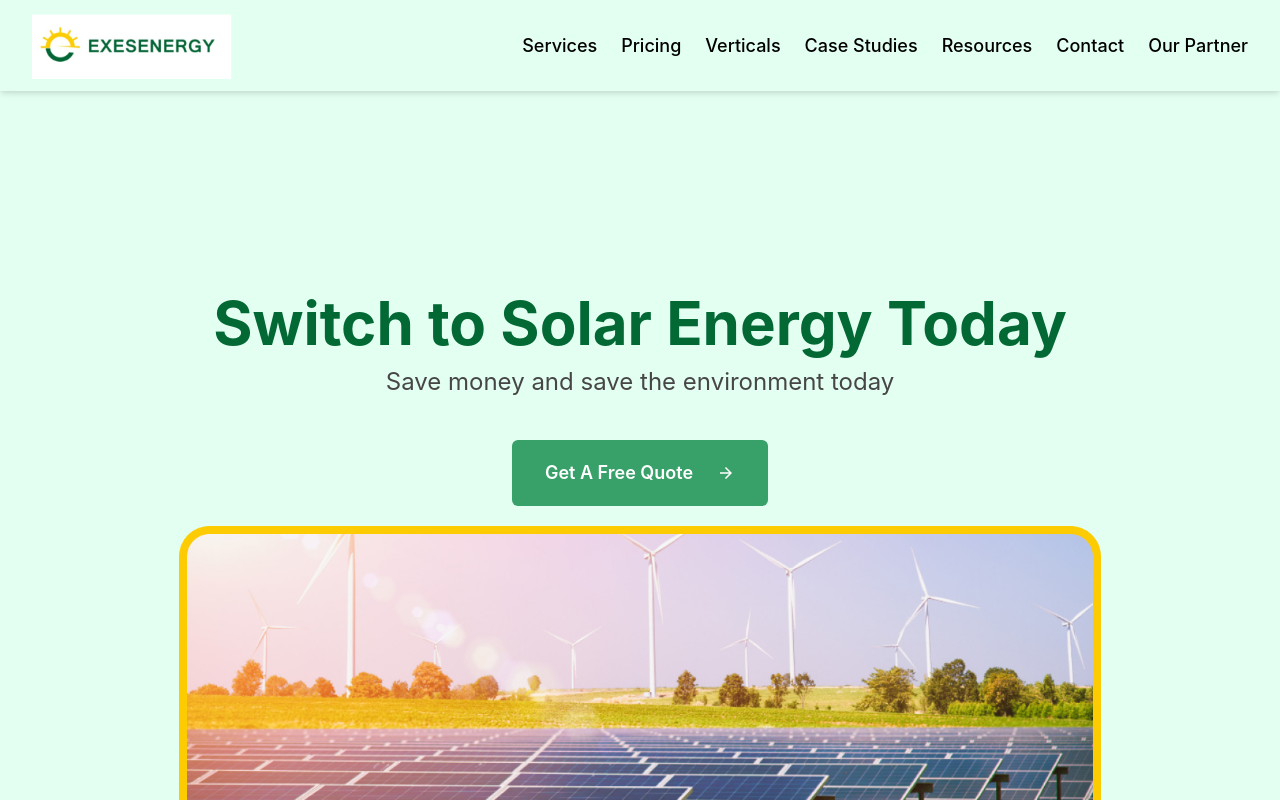
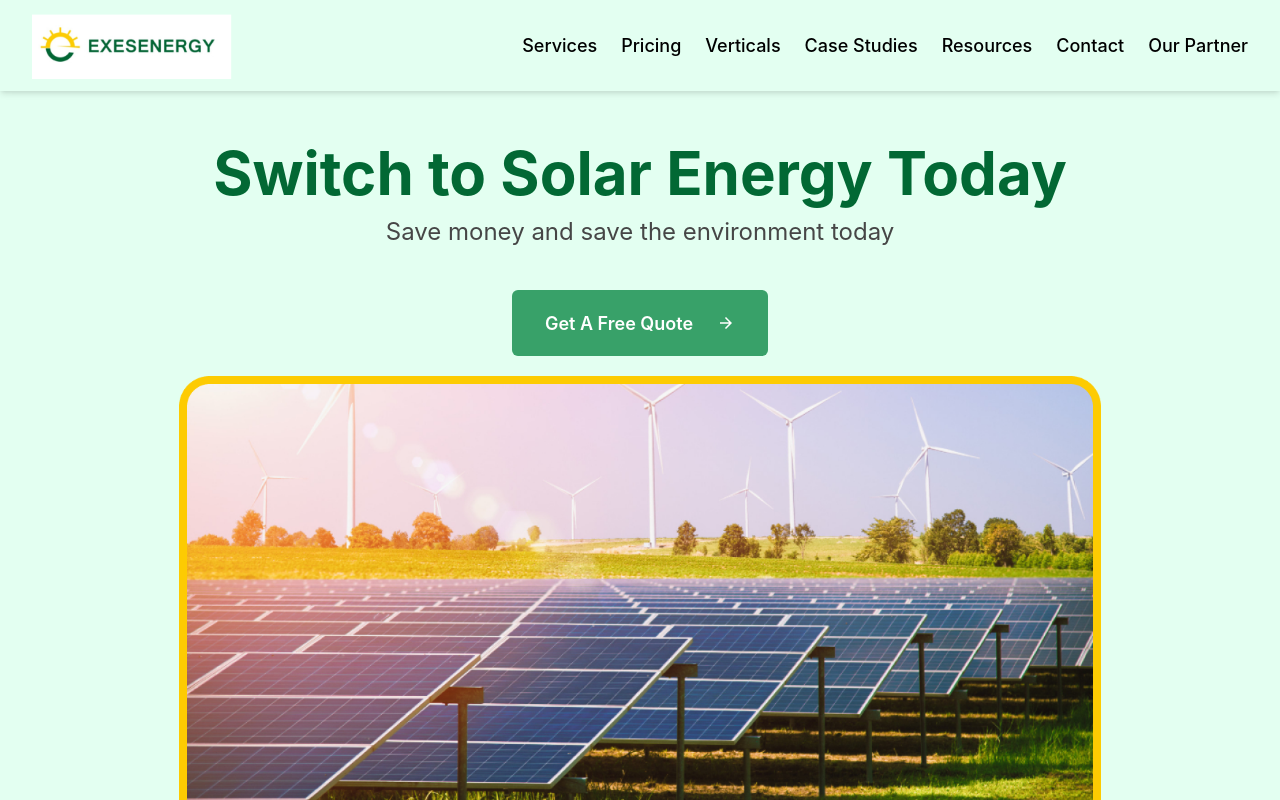
Before and after one commit to ExesEnergyInt/ExesEnergyW, a React (Vite) app: page / in a window 1280 px wide. Shown: the top 800 px of the page. Built offline with nearby package versions, Linux system fonts and the light colour scheme.

Commit message:
latest commit

```diff
--- a/src/Pages/Home/Hero.jsx
+++ b/src/Pages/Home/Hero.jsx
@@ -7,8 +7,7 @@ function Hero() {
     <Flex
       backgroundColor="#E3FFF1"
       width="100vw"
-      // height="100vh"
-      pt='8%'
+      height={{lg:'100vh', md: '100vh', sm:'50vh'}}
       alignItems="center"
       justifyContent="center"
       flexDirection="column"
```
